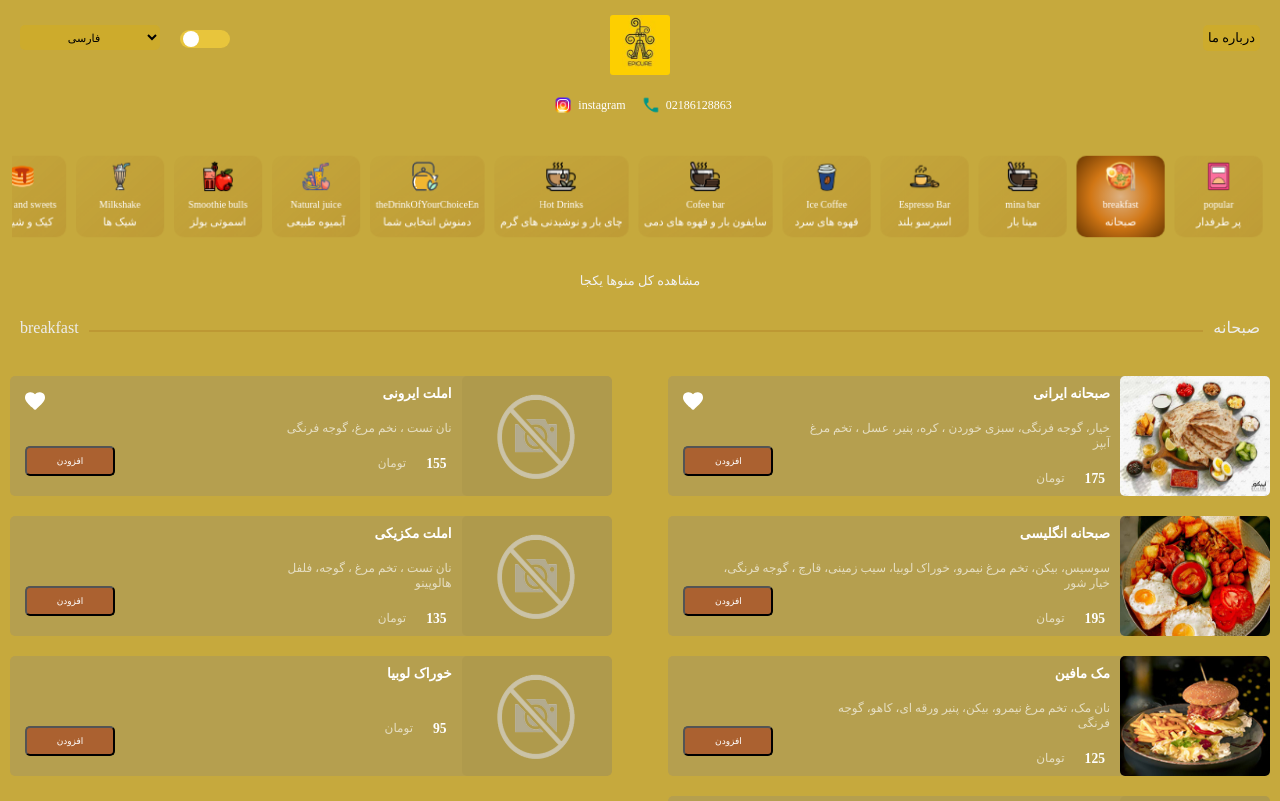
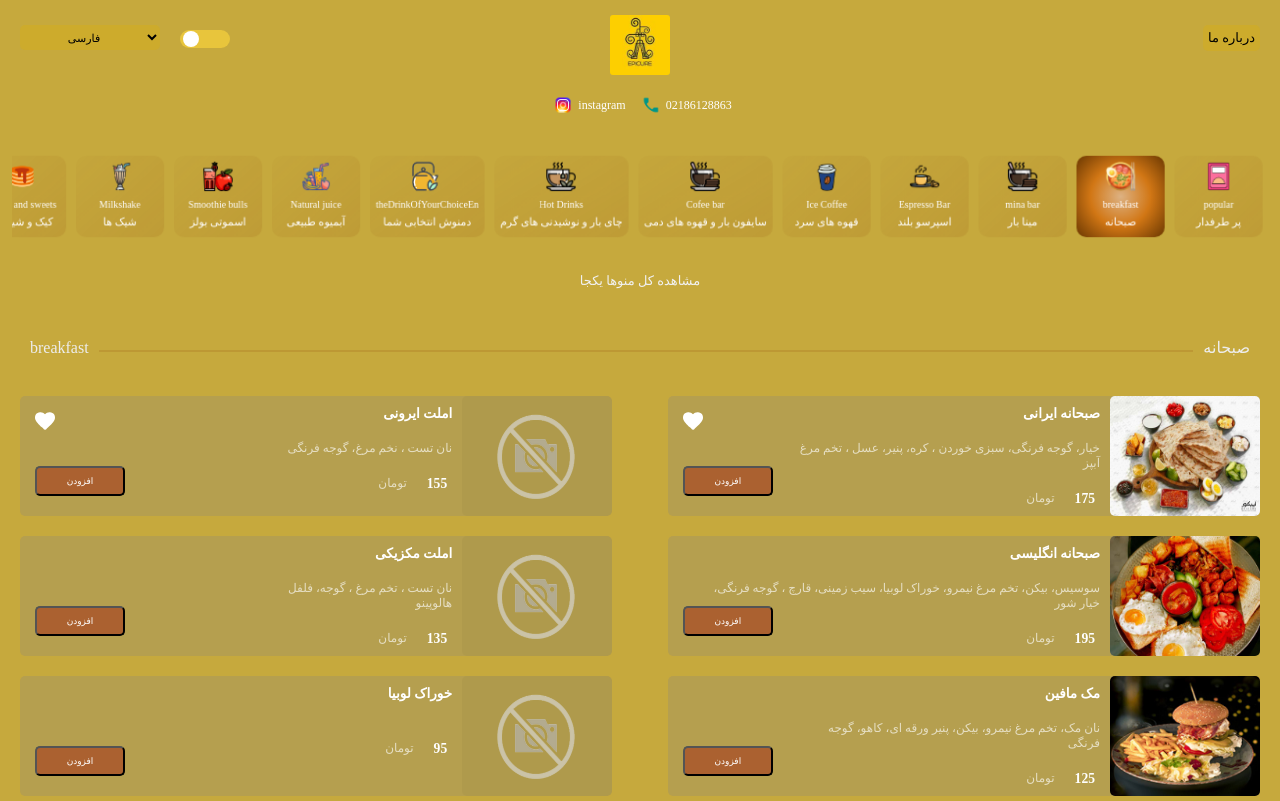
Before and after one commit to asma-gaini/epicorCafe-react, a React (Vite) app: page / in a window 1280 px wide. Shown: the top 801 px of the page. Built offline with nearby package versions, Linux system fonts and the light colour scheme; a web font is replaced by a local one.

Commit message:
fixed height items

```diff
--- a/src/features/menu/Menu.jsx
+++ b/src/features/menu/Menu.jsx
@@ -30,7 +30,7 @@ function Menu() {
   }, []);
   console.log(menuWithPopular);
   return (
-    <div>
+    <div className="height">
       {menuWithPopular.map((categoriItem) => (
         <Category categoriItem={categoriItem} key={categoriItem.CategoryID} />
       ))}
--- a/src/features/menu/menu.css
+++ b/src/features/menu/menu.css
@@ -20,6 +20,11 @@
   --hrLineFont: rgb(237, 237, 237);
   --hrLineBack: rgb(134 53 0 / 15%);
   --font-button: #000000;
+}
+
+.height {
+  margin: 20px 10px;
+  padding-bottom: 300px;
 }
 
 .sliders {
```
